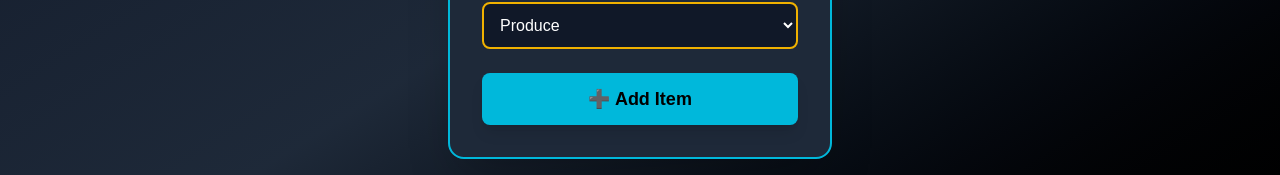
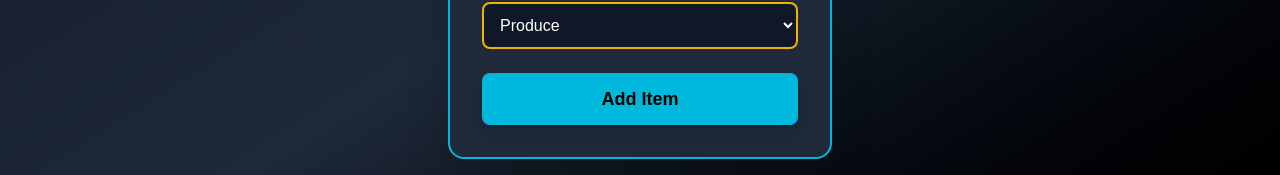
Before and after one commit to AsadSait1998/cprg306-assignments, a Next.js app: page /week-4 in a window 1280 px wide. Shown: the part 468-643 px from the top of the page. Built offline with nearby package versions, Linux system fonts and the light colour scheme.

Commit message:
Update new-item.js

```diff
--- a/app/week-4/new-item.js
+++ b/app/week-4/new-item.js
@@ -125,7 +125,7 @@ export default function NewItem() {
           transition
         "
       >
-        ➕ Add Item
+         Add Item
       </button>
     </form>
   );
```
